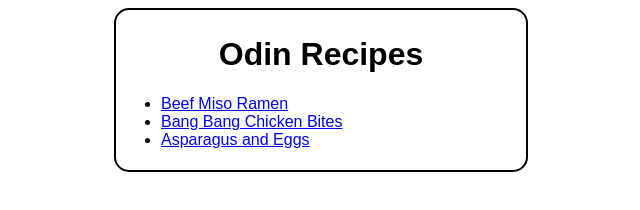
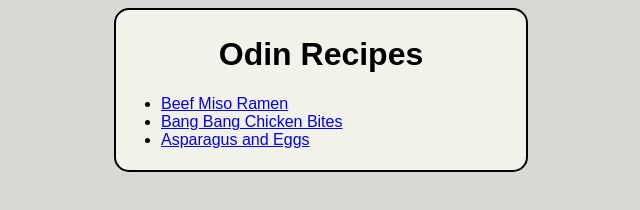
Before and after one commit to H1rayama/odin-recipes, a plain HTML site: page index.html in a window 1280 px wide. Shown: the whole page, without its empty margins (319-959 px from the left). Drawn offline with Linux system fonts and the light colour scheme.

Commit message:
Add background color

```diff
--- a/style.css
+++ b/style.css
@@ -1,5 +1,8 @@
 * {
     font-family: sans-serif, Arial, Helvetica;
+}
+body {
+    background-color: #D9D8D2;
 }
 .card {
     width: 400px;
@@ -7,6 +10,7 @@
     border-radius: 15px;
     margin: auto;
     padding: 5px;
+    background-color: #F2F2EB;
 }
 
 h1 {
```
